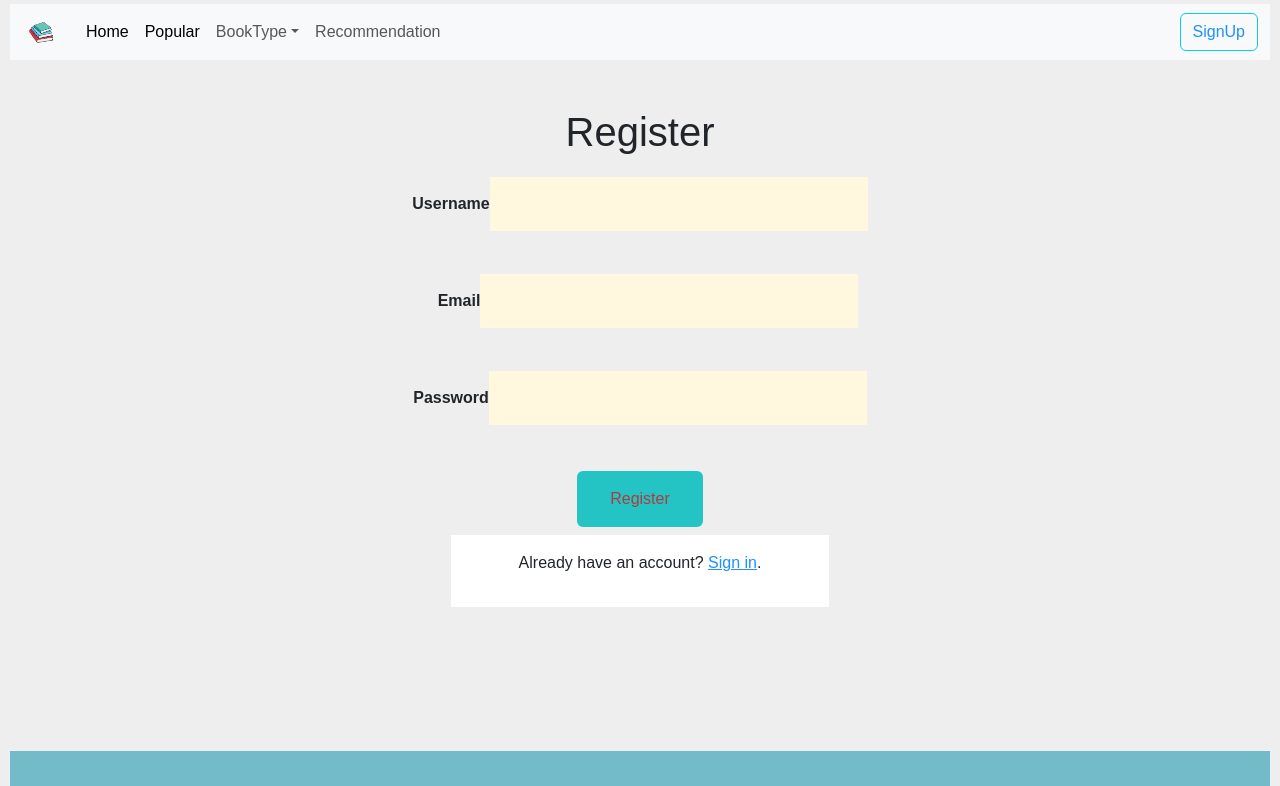
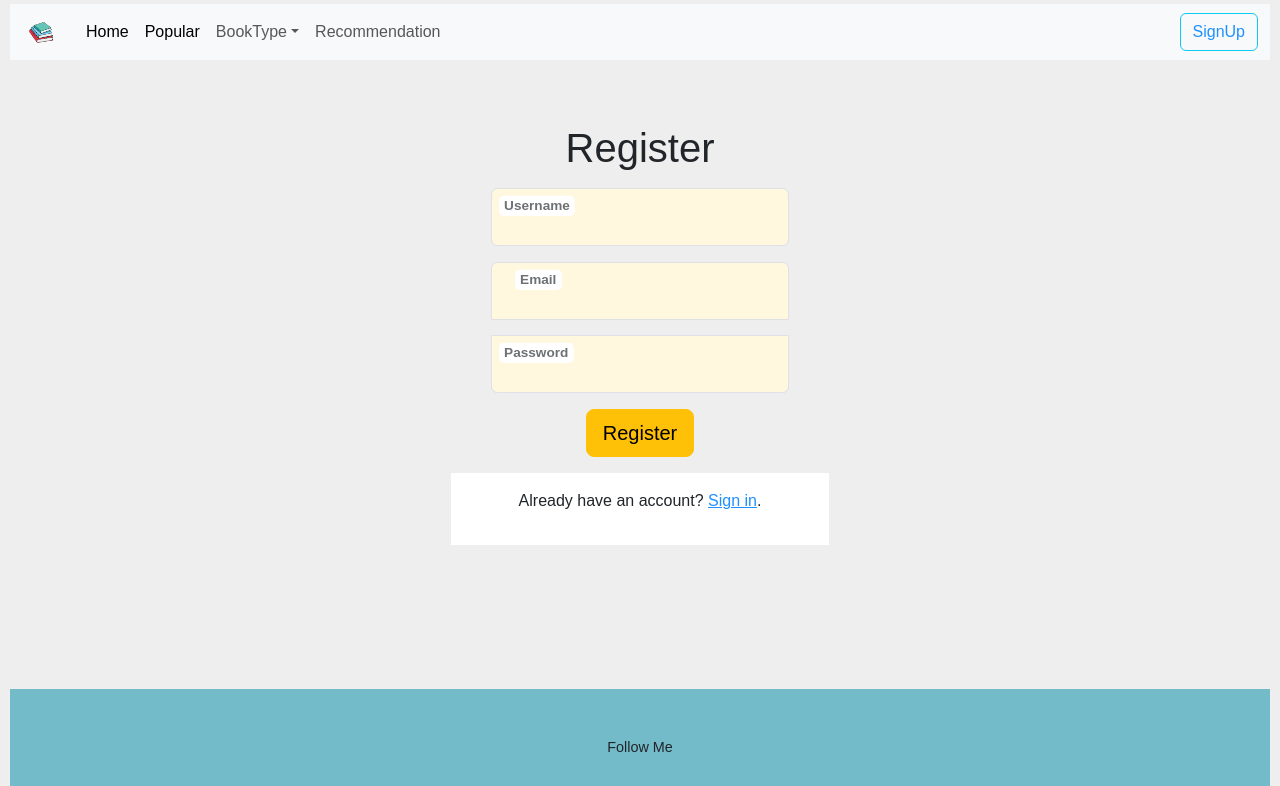
Before and after one commit to dev-munashe/book-lib, a React (Create React App) app: page /sign-up in a window 1280 px wide. Shown: the top 786 px of the page. Built offline with nearby package versions, Linux system fonts and the light colour scheme.

Commit message:
Solved some warnings.

```diff
--- a/src/App.js
+++ b/src/App.js
@@ -1,6 +1,4 @@
 import './App.css';
-import { useState, useEffect } from 'react'
-import SignUpLogin from './components/SignUp'
 import {Route, Routes} from  'react-router-dom';
 import Home from './Routes/Home'
 import Navigation from './Routes/Navigation';
@@ -8,7 +6,8 @@ import Footer from './Routes/footer/Footer'
 import Comedy from './Routes/Comedy'
 import Action from './Routes/Action'
 import FairyTales from './Routes/FairyTales'
-import SignIn from './components/SignIn';
+import Login from './components/Login';
+import SignUp from './components/SignUp'
 
 function App() {
 
@@ -21,7 +20,8 @@ function App() {
         <Route path='/comedy' element={<Comedy />} />
         <Route path='/fairy-tales' element={<FairyTales />} />
         <Route path='/Action' element={<Action />} />
-        <Route path='/SignIn' element={<SignIn />} />
+        <Route path='/Login' element={<Login />} />
+        <Route path='/SignUp' element={<SignUp />} />
       </Routes>
       </div>
       <Footer />
--- a/src/Routes/FairyTales.jsx
+++ b/src/Routes/FairyTales.jsx
@@ -15,8 +15,8 @@ const FairyTales = () => {
 
     const fetchBooks = async() => {
         try{
-            const response = await axios.
-            get(`https://www.googleapis.com/books/v1/volumes?q=fairy+tales&printType=magazines&key=${apiKey}&maxResults=40`);
+            const response = await axios
+            .get(`https://www.googleapis.com/books/v1/volumes?q=fairy+tales&printType=magazines&key=${apiKey}&maxResults=40`);
             setFairyBooks(response.data.items);
             console.log(response.data.items)
         }
--- a/src/Routes/Navigation.jsx
+++ b/src/Routes/Navigation.jsx
@@ -1,10 +1,7 @@
-import React, { useState } from 'react'
 import {Link, Route, Routes} from  'react-router-dom';
-import SignIn from '../components/SignIn';
 import Popular from './popular/Popular';
 import Recommendation from './recommendation/Recommendation';
 import SignUpLogin from '../components/SignUp';
-import Home from './Home';
 
 const Navigation = ({itsClicked}) => {
 
@@ -12,7 +9,7 @@ const Navigation = ({itsClicked}) => {
     <div>
         <nav className="navbar navbar-expand-lg bg-body-tertiary mt-1">
   <div className="container-fluid">
-    <img className="navbar-brand logo" src='/images/logo.png' />
+    <img className="navbar-brand logo" alt='logo' src='/images/logo.png' />
     <button className="navbar-toggler" type="button" data-bs-toggle="collapse" data-bs-target="#navbarSupportedContent" aria-controls="navbarSupportedContent" aria-expanded="false" aria-label="Toggle navigation">
       <span className="navbar-toggler-icon"></span>
     </button>
@@ -40,7 +37,7 @@ const Navigation = ({itsClicked}) => {
         </li>
       </ul>
       <div>
-        <button onClick={itsClicked} className='btn btn-outline-info'><Link style={{textDecoration: 'none'}} to='/' >SignUp</Link></button>
+        <button onClick={itsClicked} className='btn btn-outline-info'><Link style={{textDecoration: 'none'}} to='/SignUp' >SignUp</Link></button>
       </div>
     </div>
   </div>
--- a/src/Routes/popular/Popular.jsx
+++ b/src/Routes/popular/Popular.jsx
@@ -1,6 +1,5 @@
 import axios from 'axios';
 import React, { useEffect, useState } from 'react'
-import { Link } from 'react-router-dom'
 import SearchResult from '../search/SearchResult'
 
 const Popular = () => {
--- a/src/Routes/recommendation/Recommendation.jsx
+++ b/src/Routes/recommendation/Recommendation.jsx
@@ -2,7 +2,6 @@ import React from 'react'
 import { useState, useEffect } from 'react';
 import axios from 'axios';
 import SearchResult from '../search/SearchResult';
-import { Link } from 'react-router-dom';
 
 const Recommendation = () => {
 
--- /dev/null
+++ b/src/components/Login.jsx
@@ -0,0 +1,56 @@
+import React, { useState } from 'react'
+
+const Login = () => {
+
+  const [userName, setUserName] = useState();
+  const [password, setPassword] = useState();
+
+  const handleSubmit = async (e) => {
+    e.preventDefault();
+try{
+
+
+    const response = await fetch("api/login", {
+      method: "POST",
+      headers: {
+        'Content-Type': 'application/json',
+      },
+      body: JSON.stringify({userName, password}),
+    });
+
+    if(response.ok){
+       // User successfully logged in
+      const { token } = await response.json();
+
+      // Store the JWT token in local storage or a secure cookie
+      localStorage.setItem('token', token);
+
+      //redirect the user to the main application page
+    } else{
+      const errorData = await response.json();
+      console.log(errorData);
+    }
+  } catch (error){
+    console.log(error);
+  }
+  }
+
+  return <div className='App'>
+    <div className='m-auto form-signin'>
+    <h1 className='h1 mb-3 mt-5 fw-normal'>Login</h1>
+    <form onSubmit={handleSubmit}>
+      <div className='mb-3 mt-3 form-floating w-100'>
+        <input type="text" value={userName} onChange={(e) => setUserName(e.target.value)} className='form-control' />
+        <label for="floatingPassword">Username</label>
+      </div>
+      <div className='mb-3 mt-3 form-floating w-100'>
+        <input type="password" value={password} onChange={(e) => setPassword(e.target.value)} className='form-control' />
+        <label for="floatingPassword">Password</label>
+      </div>
+      <button type='submit' className='btn btn-lg btn-warning' >Log In</button>
+    </form>
+    </div>
+  </div>
+}
+
+export default Login
--- a/src/components/SignIn.jsx
+++ /dev/null
@@ -1,23 +0,0 @@
-import React from 'react'
-
-const SignIn = () => {
-  return (
-    <form>
-      <div class="row g-3 align-items-center">
-  <div class="col-auto">
-    <label for="inputPassword6" class="col-form-label">Password</label>
-  </div>
-  <div class="col-auto">
-    <input type="password" id="inputPassword6" class="form-control" aria-labelledby="passwordHelpInline" />
-  </div>
-  <div class="col-auto">
-    <span id="passwordHelpInline" class="form-text">
-      Must be 8-20 characters long.
-    </span>
-  </div>
-</div>
-    </form>
-  )
-}
-
-export default SignIn
--- a/src/components/SignUp.jsx
+++ b/src/components/SignUp.jsx
@@ -1,6 +1,5 @@
 import React, { useState } from 'react';
 import { Link } from 'react-router-dom';
-import SignIn from './SignIn';
 
 const SignUpLogin = () => {
 
@@ -10,7 +9,6 @@ const SignUpLogin = () => {
     password: '',
   });
 
-  const [isSuccessful, setIsSuccessful] = useState(false);
   const [errorMessage, setErrorMessage] = useState('');
 
   function handleChange(e) {
@@ -38,7 +36,6 @@ const SignUpLogin = () => {
             //handle the success response
             console.log(data);
             //redirect to home page
-            setIsSuccessful(true)
           })
           .catch(error =>{
             //handle any errors
@@ -60,42 +57,45 @@ const SignUpLogin = () => {
   };
 
   return (
-    <div className='App mt-5'>
-        <h1>Register</h1>
-        <form action="Post" onSubmit={handleSubmit}>
-        <div className='mb-3 mt-3'>
-            <label type="text"  htmlFor=""><b>Username</b></label>
-            <input style={{backgroundColor:'#FFF8DE'}} name='userName' type='text' onChange={handleChange} value={formData.userName} />
+    <div className='App'>
+      <div className='m-auto form-signin'>
+        <h1 className='h1 mb-3 mt-5 fw-normal'>Register</h1>
+        <form onSubmit={handleSubmit}>
+        <div className='mb-3 mt-3 form-floating w-100'>
+            <input id="floatingInput" className='form-control' style={{backgroundColor:'#FFF8DE'}} name='userName' type='text' onChange={handleChange} value={formData.userName} />
+            <label type="text"  htmlFor="floatingInput"><b>Username</b></label>
         </div>
 
-        <div className='mb-3'>
+        <div className='mb-3 form-floating w-100'>
+            <input className='form-control' style={{backgroundColor:'#FFF8DE'}} type='email' name='email' onChange={handleChange} value={formData.email} />
             <label type="email"  className='ms-3'><b>Email</b></label>
-            <input style={{backgroundColor:'#FFF8DE'}} type='email' name='email' onChange={handleChange} value={formData.email} />
         </div>
-        <div className="mb-3">
-            <label htmlFor="psw-repeat"><b>Password</b></label>
+        <div className="mb-3 form-floating w-100">
             <input style={{backgroundColor:'#FFF8DE'}} type='password'
             value={formData.password}
             onChange={handleChange}
             name='password'
             title="Must contain at least one number and one uppercase and lowercase letter, and at least 8 or
             more characters"
+            className='form-control'
+            id='floatingPassword'
             required/>
+            <label htmlFor="floatingPassword"><b>Password</b></label>
         </div>
 
         <div>
-        <button className='btn btn-primary registerbtn' type='submit'>Register</button>
+        <button className='btn btn-lg btn-warning' type='submit'>Register</button>
         </div>
 
-        {errorMessage && <div style={{color: 'red'}} className='error-message'>{errorMessage}</div>}
+        {errorMessage && <div style={{color: 'red'}} className='error-message'>There is an error with signing you up. Please try again. <br/>{errorMessage}</div>}
 
-        <div className="container signin">
-    <p>Already have an account? <Link to="/SignIn">Sign in</Link>.</p>
+        </form>
+    </div>
+    <div className="container signin">
+    <p>Already have an account? <Link to="/Login">Sign in</Link>.</p>
   </div>
+    </div>
 
-    </form>
-    {isSuccessful ? <SignIn /> : null}
-    </div>
   )
 }
 
--- a/src/index.css
+++ b/src/index.css
@@ -22,30 +22,6 @@ code {
 /* Add padding to containers */
 .container {
   padding: 16px;
-}
-
-/* Full-width input fields */
-input[type=text], input[type=password] {
-  width: 30%;
-  padding: 15px;
-  margin: 5px 0 22px 0;
-  display: inline-block;
-  border: none;
-  background: #f1f1f1;
-}
-
-input[type=text], input[type=email] {
-  width: 30%;
-  padding: 15px;
-  margin: 5px 0 22px 0;
-  display: inline-block;
-  border: none;
-  background: #f1f1f1;
-}
-
-input[type=text]:focus, input[type=password]:focus {
-  background-color: #ddd;
-  outline: none;
 }
 
 /* Overwrite default styles of hr */
@@ -137,3 +113,25 @@ a {
 .thumbnail:hover {
   transform: scale(1.1);
 }
+
+
+.form-signin {
+  max-width: 330px;
+  padding: 1rem;
+}
+
+.form-signin .form-floating:focus-within {
+  z-index: 2;
+}
+
+.form-signin input[type="email"] {
+  margin-bottom: -1px;
+  border-bottom-right-radius: 0;
+  border-bottom-left-radius: 0;
+}
+
+.form-signin input[type="password"] {
+  margin-bottom: 10px;
+  border-top-left-radius: 0;
+  border-top-right-radius: 0;
+}
```
